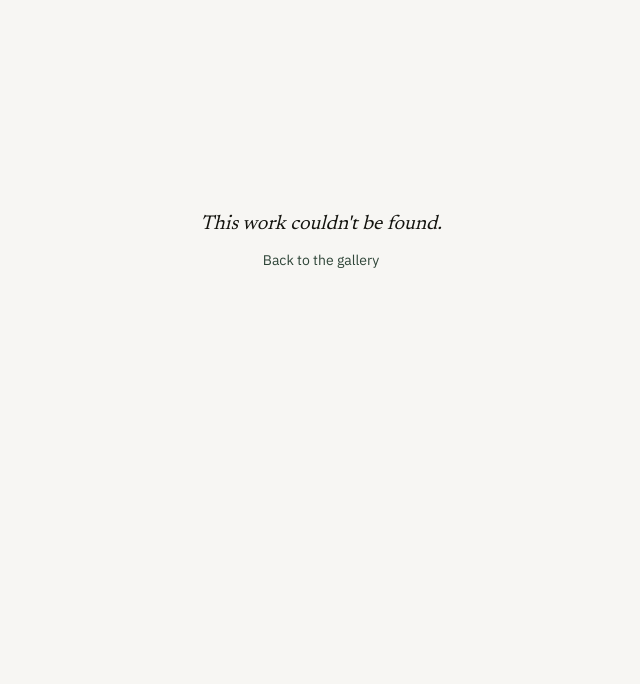
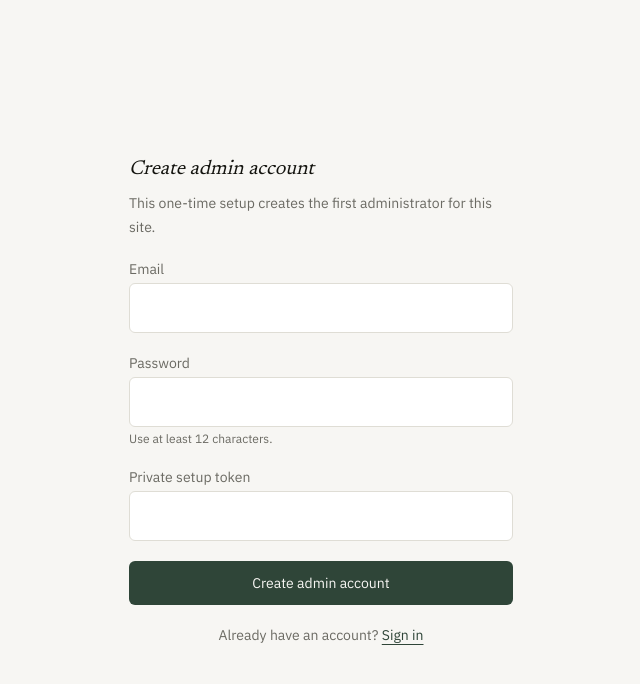
Before and after one commit to tarun-suthar-04/Portfolio, a Next.js app: page /admin/register in a window 1280 px wide. Before the commit this address had no page. Shown: the top 684 px of the page, without its empty margins (319-959 px from the left). Built offline with nearby package versions, Linux system fonts and the light colour scheme.

Commit message:
Add secure first-admin registration flow

```diff
--- a/app/admin/actions.ts
+++ b/app/admin/actions.ts
@@ -1,5 +1,8 @@
 "use server";
 
+import { timingSafeEqual } from "node:crypto";
+import { createClient as createSupabaseAdminClient } from "@supabase/supabase-js";
+import { z } from "zod";
 import { redirect } from "next/navigation";
 import { revalidatePath } from "next/cache";
 import { createClient } from "@/lib/supabase/server";
@@ -25,6 +28,104 @@ export async function signIn(
 
   if (error) {
     return { error: "Couldn't sign in. Check your email and password." };
+  }
+
+  const { data: { user } } = await supabase.auth.getUser();
+  if (user?.app_metadata?.role !== "admin") {
+    await supabase.auth.signOut();
+    return { error: "This account does not have admin access." };
+  }
+
+  redirect("/admin/works");
+}
+
+const adminRegistrationSchema = z.object({
+  email: z.string().trim().email().max(254),
+  password: z.string().min(12).max(128),
+  setupToken: z.string().min(1).max(256),
+});
+
+function matchesSetupToken(provided: string, expected: string): boolean {
+  const providedBuffer = Buffer.from(provided);
+  const expectedBuffer = Buffer.from(expected);
+  return (
+    providedBuffer.length === expectedBuffer.length &&
+    timingSafeEqual(providedBuffer, expectedBuffer)
+  );
+}
+
+// Publicly reachable only with a server-only setup token. Creates the first
+// admin, then closes registration once an admin account already exists.
+export async function registerAdmin(
+  _prevState: { error?: string } | undefined,
+  formData: FormData
+): Promise<{ error?: string }> {
+  const parsed = adminRegistrationSchema.safeParse({
+    email: formData.get("email"),
+    password: formData.get("password"),
+    setupToken: formData.get("setupToken"),
+  });
+
+  if (!parsed.success) {
+    return { error: "Enter a valid email, a password of at least 12 characters, and the setup token." };
+  }
+
+  const expectedToken = process.env.ADMIN_SETUP_TOKEN;
+  const supabaseUrl = process.env.NEXT_PUBLIC_SUPABASE_URL;
+  const serviceRoleKey = process.env.SUPABASE_SERVICE_ROLE_KEY;
+  if (!expectedToken || !supabaseUrl || !serviceRoleKey) {
+    return { error: "Admin registration is not configured on the server." };
+  }
+
+  if (!matchesSetupToken(parsed.data.setupToken, expectedToken)) {
+    return { error: "Invalid setup token." };
+  }
+
+  const adminClient = createSupabaseAdminClient(supabaseUrl, serviceRoleKey, {
+    auth: {
+      autoRefreshToken: false,
+      persistSession: false,
+      detectSessionInUrl: false,
+    },
+  });
+
+  for (let page = 1; ; page += 1) {
+    const { data, error } = await adminClient.auth.admin.listUsers({
+      page,
+      perPage: 100,
+    });
+    if (error) {
+      console.error("Failed to check for an existing admin:", error);
+      return { error: "Couldn't check admin registration. Verify the Supabase server configuration." };
+    }
+
+    if (data.users.some((user) => user.app_metadata?.role === "admin")) {
+      return { error: "An admin account already exists. Use the sign-in page." };
+    }
+    if (data.users.length < 100) break;
+  }
+
+  const { error: createError } = await adminClient.auth.admin.createUser({
+    email: parsed.data.email,
+    password: parsed.data.password,
+    email_confirm: true,
+    app_metadata: { role: "admin" },
+  });
+
+  if (createError) {
+    console.error("Failed to create the initial admin:", createError);
+    return { error: "Couldn't create the admin account. The email may already be in use." };
+  }
+
+  const supabase = await createClient();
+  const { error: signInError } = await supabase.auth.signInWithPassword({
+    email: parsed.data.email,
+    password: parsed.data.password,
+  });
+
+  if (signInError) {
+    console.error("Admin was created but sign-in failed:", signInError);
+    return { error: "Account created. Please use the sign-in page." };
   }
 
   redirect("/admin/works");
--- a/app/admin/login/page.tsx
+++ b/app/admin/login/page.tsx
@@ -1,6 +1,7 @@
 "use client";
 
 import { useActionState } from "react";
+import Link from "next/link";
 import { signIn } from "../actions";
 
 // Deliberately outside the (protected) layout — this is the one admin page
@@ -55,6 +56,13 @@ export default function LoginPage() {
         >
           {pending ? "Signing in…" : "Sign in"}
         </button>
+
+        <p className="text-center text-sm text-graphite">
+          Setting up this site?{" "}
+          <Link href="/admin/register" className="text-accent underline underline-offset-4">
+            Create the first admin account
+          </Link>
+        </p>
       </form>
     </main>
   );
--- /dev/null
+++ b/app/admin/register/RegisterForm.tsx
@@ -0,0 +1,91 @@
+"use client";
+
+import Link from "next/link";
+import { useActionState } from "react";
+import { registerAdmin } from "../actions";
+
+export default function RegisterForm() {
+  const [state, formAction, pending] = useActionState(registerAdmin, undefined);
+
+  return (
+    <main className="flex min-h-screen items-center justify-center bg-paper px-5 py-10">
+      <form action={formAction} className="w-full max-w-sm space-y-5">
+        <div className="space-y-2">
+          <h1 className="font-display text-xl italic text-ink">
+            Create admin account
+          </h1>
+          <p className="text-sm leading-6 text-graphite">
+            This one-time setup creates the first administrator for this site.
+          </p>
+        </div>
+
+        <div className="space-y-1">
+          <label htmlFor="email" className="block text-sm text-graphite">
+            Email
+          </label>
+          <input
+            id="email"
+            name="email"
+            type="email"
+            required
+            autoComplete="email"
+            maxLength={254}
+            className="w-full rounded border border-line bg-white px-3 py-3 text-ink"
+          />
+        </div>
+
+        <div className="space-y-1">
+          <label htmlFor="password" className="block text-sm text-graphite">
+            Password
+          </label>
+          <input
+            id="password"
+            name="password"
+            type="password"
+            required
+            minLength={12}
+            maxLength={128}
+            autoComplete="new-password"
+            className="w-full rounded border border-line bg-white px-3 py-3 text-ink"
+          />
+          <p className="text-xs text-graphite">Use at least 12 characters.</p>
+        </div>
+
+        <div className="space-y-1">
+          <label htmlFor="setupToken" className="block text-sm text-graphite">
+            Private setup token
+          </label>
+          <input
+            id="setupToken"
+            name="setupToken"
+            type="password"
+            required
+            autoComplete="off"
+            className="w-full rounded border border-line bg-white px-3 py-3 text-ink"
+          />
+        </div>
+
+        {state?.error && (
+          <p role="alert" className="text-sm text-red-700">
+            {state.error}
+          </p>
+        )}
+
+        <button
+          type="submit"
+          disabled={pending}
+          className="w-full rounded bg-accent px-4 py-3 text-sm text-paper disabled:opacity-60"
+        >
+          {pending ? "Creating account…" : "Create admin account"}
+        </button>
+
+        <p className="text-center text-sm text-graphite">
+          Already have an account?{" "}
+          <Link href="/admin/login" className="text-accent underline underline-offset-4">
+            Sign in
+          </Link>
+        </p>
+      </form>
+    </main>
+  );
+}
--- /dev/null
+++ b/app/admin/register/page.tsx
@@ -0,0 +1,11 @@
+import type { Metadata } from "next";
+import RegisterForm from "./RegisterForm";
+
+export const metadata: Metadata = {
+  title: "Create admin account | Tarun / Visual Works",
+  robots: { index: false, follow: false },
+};
+
+export default function RegisterPage() {
+  return <RegisterForm />;
+}
```
Also changed, not shown: 2 other files (tests, documents, lock files or other folders).
